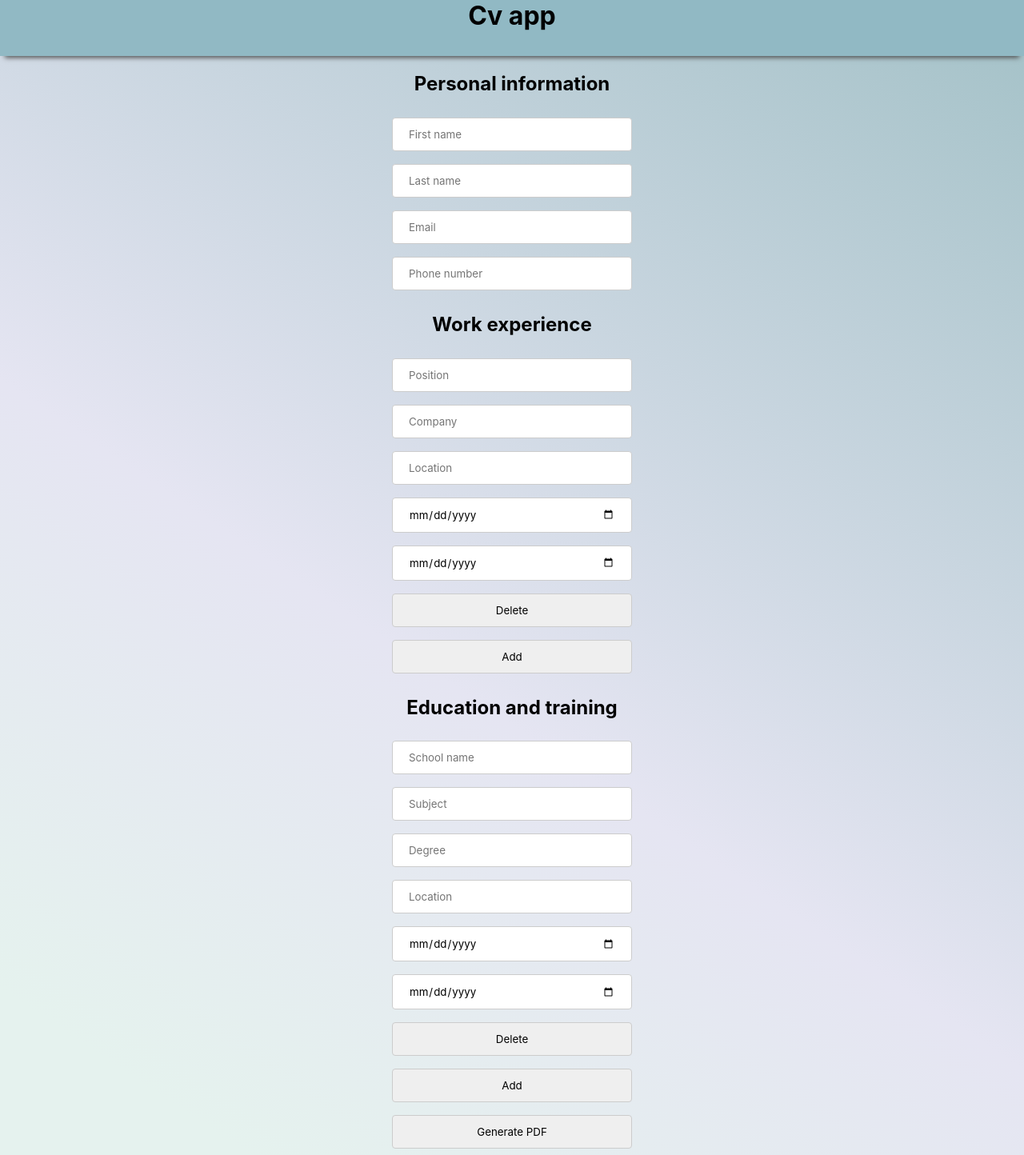
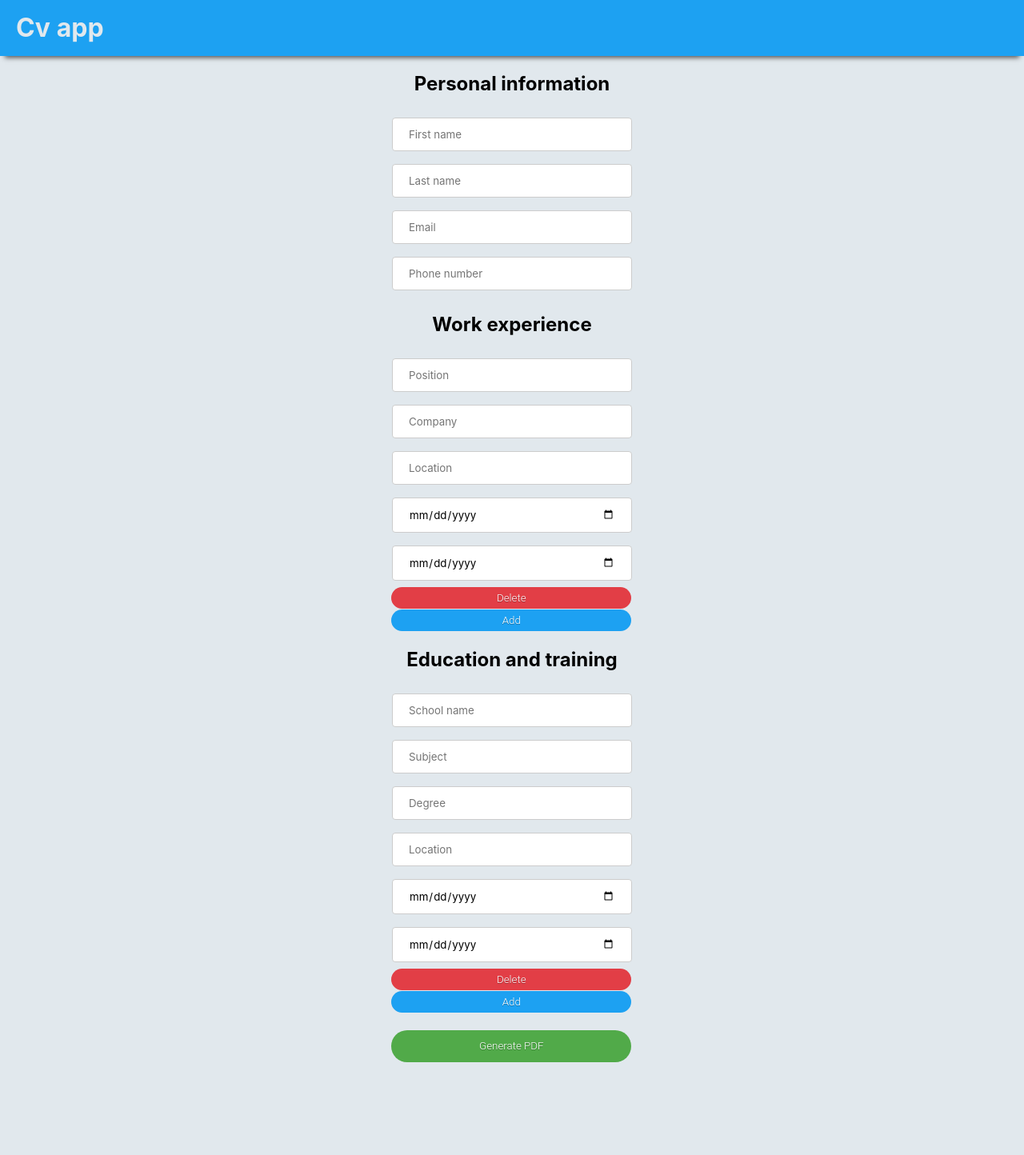
Before and after one commit to Vienio99/cv-app, a React (Create React App) app: page / in a window 1280 px wide. Shown: the whole page at 80% size. After the commit the page ends 1329 px from the top, so only its background shows below. Built offline with nearby package versions, Linux system fonts and the light colour scheme; a web font is replaced by a local one.

Commit message:
updated readme

```diff
--- a/src/Components/Sections.js
+++ b/src/Components/Sections.js
@@ -88,14 +88,14 @@ class Sections extends Component {
         experienceSections.push(
           <div key={this.state[section].id}>
             <Experience dataId={this.state[section].id} handleChange={handleChange} fields={this.state[section].fields} />
-            <button type='button' onClick={(e) => handleDelete(e, this.state[section].id)}>Delete</button>
+            <button type='button' className='delete-btn' onClick={(e) => handleDelete(e, this.state[section].id)}>Delete</button>
           </div>
         )
       } else if (this.state[section].name === 'education') {
         educationSections.push(
           <div key={this.state[section].id}>
             <Education dataId={this.state[section].id} handleChange={handleChange} fields={this.state[section].fields} />
-            <button type='button' onClick={(e) => handleDelete(e, this.state[section].id)}>Delete</button>
+            <button type='button' className='delete-btn' onClick={(e) => handleDelete(e, this.state[section].id)}>Delete</button>
           </div>
         )
       }
@@ -112,15 +112,15 @@ class Sections extends Component {
             <div className='experience'>
               <h2>Work experience</h2>
               {experienceSections}
-              <button type='button' onClick={(e) => handleAdd(e, 'experience')}>Add</button>
+              <button type='button' className='add-btn' onClick={(e) => handleAdd(e, 'experience')}>Add</button>
             </div>
             <div className='education'>
               <h2>Education and training</h2>
               {educationSections}
-              <button type='button' onClick={(e) => handleAdd(e, 'education')}>Add</button>
+              <button type='button' className='add-btn' onClick={(e) => handleAdd(e, 'education')}>Add</button>
             </div>
           </div>
-          <button type='button' onClick={(e) => generatePdf(e)}>Generate PDF</button><br />
+          <button type='button' className='generate-btn' onClick={(e) => generatePdf(e)}>Generate PDF</button><br />
         </main>
       </div>
     )
--- a/src/index.css
+++ b/src/index.css
@@ -1,6 +1,5 @@
 html {
-  background: rgb(229,242,238);
-  background: linear-gradient(34deg, rgba(229,242,238,1) 9%, rgba(229,229,242,1) 42%, rgba(163,193,199,1) 100%);
+  background-color: #E1E8ED;
 }
 
 body {
@@ -32,6 +31,35 @@ input, button {
   sans-serif;
 }
 
+button {
+  display:inline-block;
+  padding:0.3em 1.2em;
+  margin:0 0.1em 0.1em 0;
+  border:0.16em solid rgba(255,255,255,0);
+  border-radius:2em;
+  box-sizing: border-box;
+  text-decoration:none;
+  font-family:'Roboto',sans-serif;
+  font-weight:300;
+  color:#FFFFFF;
+  text-shadow: 0 0.04em 0.04em rgba(0,0,0,0.35);
+  text-align:center;
+  transition: all 0.2s;
+}
+.add-btn {
+  background-color:#1DA1F2;
+}
+
+.delete-btn {
+  background-color:#e23e46;
+}
+
+.generate-btn {
+  margin-top: 20px;
+  height:40px;
+  background-color:#51aa49;
+}
+
 p {
   width: 300px;
   padding: 17px 20px;
@@ -46,7 +74,7 @@ ul li {
 }
 
 .top-bar {
-  background-color:rgb(145, 185, 196);
+  background-color:#1DA1F2;
   width: 100%;
   height: 70px;
   -webkit-box-shadow: 0 8px 6px -6px rgb(66, 66, 66);
@@ -55,5 +83,10 @@ ul li {
 }
 
 .top-bar h1 {
-  margin: 0;
+  margin-top: 0;
+  padding-top: 15px;
+  margin-right: 80%;
+  margin-left: 20px;
+  color: #E1E8ED;
+  display: flex;
 }
```
Also changed, not shown: src/img/Project.png (added), 1 other file (tests, documents, lock files or other folders).
